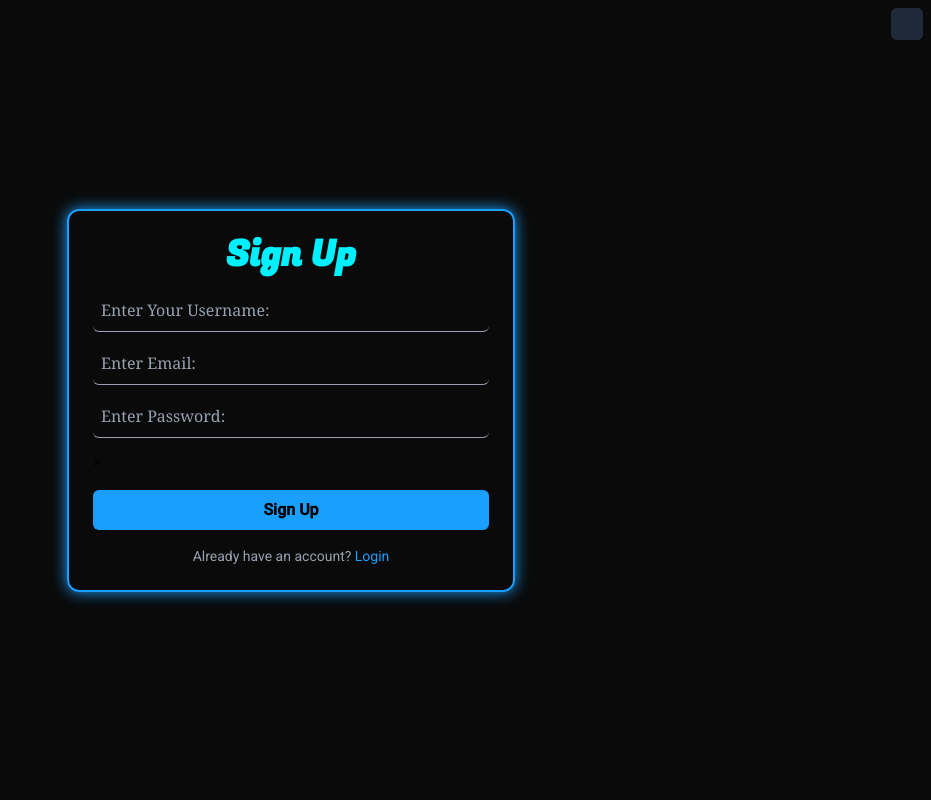
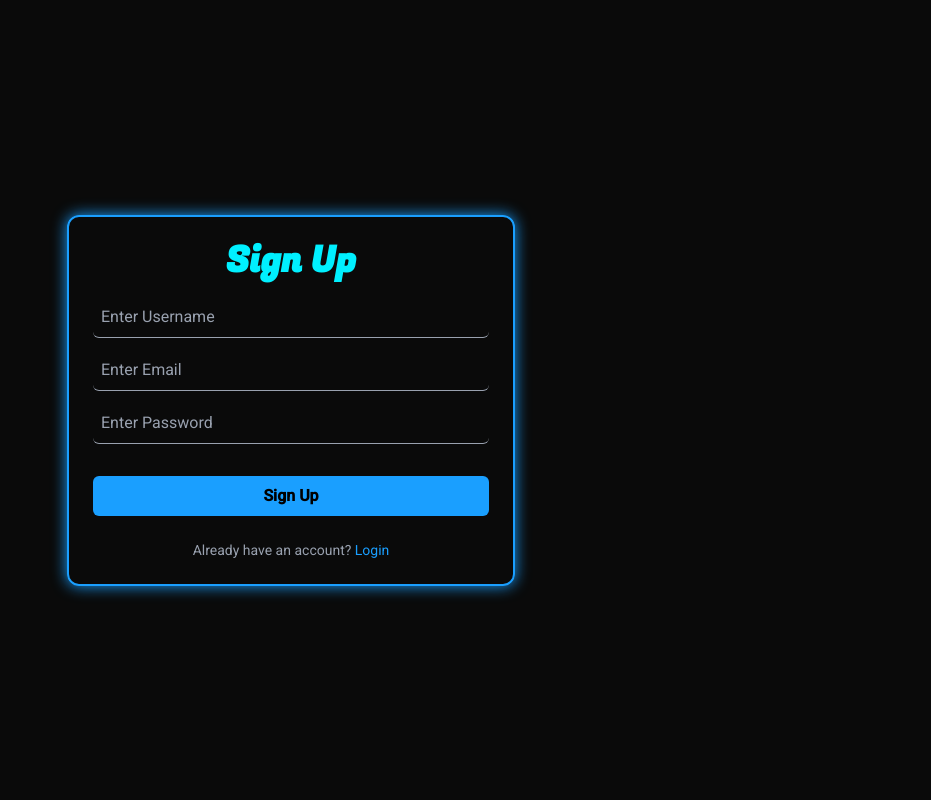
Before and after one commit to Saadbkhalid666/AutoLog.ai, an Angular app in the folder frontend/: page / in a window 1280 px wide. Shown: the top 800 px of the page, without its empty margins (349-1280 px from the left). Built offline with nearby package versions, Linux system fonts and the light colour scheme.

Commit message:
Just updating the thme of notifications

```diff
--- a/frontend/package.json
+++ b/frontend/package.json
@@ -22,6 +22,7 @@
   },
   "private": true,
   "dependencies": {
+    "@angular/animations": "^20.3.0",
     "@angular/cdk": "^20.2.3",
     "@angular/common": "^20.2.0",
     "@angular/compiler": "^20.2.0",
@@ -31,6 +32,7 @@
     "@angular/platform-browser": "^20.2.0",
     "@angular/router": "^20.2.0",
     "@tailwindcss/postcss": "^4.1.13",
+    "ngx-toastr": "^19.1.0",
     "postcss": "^8.5.6",
     "rxjs": "~7.8.0",
     "tailwindcss": "^4.1.13",
--- a/frontend/src/app/app.html
+++ b/frontend/src/app/app.html
@@ -8,6 +8,7 @@
 <body>
   <app-signup></app-signup>
   <app-otp></app-otp>
+  <app-login></app-login>
 
 </body>
 </html>
--- a/frontend/src/app/app.ts
+++ b/frontend/src/app/app.ts
@@ -2,11 +2,12 @@ import { Component, signal } from '@angular/core';
 import { RouterOutlet } from '@angular/router';
 import { Otp } from '../pages/otp/otp';
 import { Signup } from '../pages/signup/signup';
+import { Login } from '../pages/login/login';
 
 @Component({
   selector: 'app-root',
   standalone: true,
-  imports: [RouterOutlet,Otp,Signup],
+  imports: [RouterOutlet,Otp,Signup,Login],
   templateUrl: './app.html',
   styleUrl: './app.css'
 })
--- a/frontend/src/pages/otp/otp.css
+++ b/frontend/src/pages/otp/otp.css
@@ -1,4 +1,5 @@
 @import url('https://fonts.googleapis.com/css2?family=Fugaz+One&display=swap');
+
 
 .otp-font{
     font-family: 'Fugaz One', sans-serif;
--- a/frontend/src/pages/signup/signup.html
+++ b/frontend/src/pages/signup/signup.html
@@ -6,91 +6,62 @@
     <title>Sign Up | AutLog</title>
     <link rel="icon" href="../../assets/images/autolog-logo.png">
   </head>
-  <body class="flex justify-center items-center min-h-screen">
+<body class="bg-[#0a0a0a] min-h-screen flex justify-center items-center">
+
+  <!-- Toast container -->
+  <div class="fixed top-5 right-5 flex flex-col gap-3 z-50">
     <div
-      class="signup-form-container border-[#1a9fff] border-2 rounded-xl p-6 w-[90%] max-w-md flex justify-center items-center shadow-md shadow-neon"
+      *ngFor="let toast of toasts"
+      [ngClass]="{
+        'bg-green-500': toast.type === 'success',
+        'bg-red-500': toast.type === 'error'
+      }"
+      class="text-white px-4 py-2 rounded-lg shadow-lg transform transition-all duration-500 ease-in-out animate-slide-in-out"
     >
-      <form
-        [formGroup]="signupForm"
-        (ngSubmit)="Submit()"
-        class="signup-form flex flex-col justify-center items-center gap-4 w-full"
-      >
-        <h1 class="signup-font text-3xl md:text-4xl text-[#00f0ff] font-bold">Sign Up</h1>
+      {{ toast.message }}
+    </div>
+  </div>
 
-        <div class="form-group flex flex-col gap-3 w-full">
-          <input
-            type="text"
-            placeholder="Enter Your Username:"
-            formControlName="username"
-            required
-            class="p-2 rounded-md border-b border-gray-400 placeholder:font-serif placeholder:text-gray-400 focus:placeholder:text-gray-100 bg-transparent text-white focus:outline-none focus:border-[#1a9fff]"
+  <!-- Signup Form -->
+  <div class="signup-form-container border-[#1a9fff] border-2 rounded-xl p-6 w-[90%] max-w-md flex flex-col items-center shadow-md shadow-neon">
+    <form [formGroup]="signupForm" (ngSubmit)="Submit()" class="w-full flex flex-col gap-4">
+      <h1 class="signup-font text-3xl md:text-4xl text-[#00f0ff] font-bold text-center">Sign Up</h1>
+
+      <div class="flex flex-col gap-3">
+        <input type="text" placeholder="Enter Username" formControlName="username"
+          class="p-2 rounded-md border-b border-gray-400 bg-transparent text-white focus:outline-none focus:border-[#1a9fff] placeholder:text-gray-400"
         />
-          <span
-            *ngIf="username?.touched && username?.errors?.['required']"
-            class="text-red-500 text-sm"
-            >Username is required!</span
-          >
+        <span *ngIf="username?.touched && username?.errors?.['required']" class="text-red-500 text-sm">Username is required!</span>
 
-          <input
-            type="email"
-            placeholder="Enter Email:"
-            formControlName="email"
-            required
-            class="p-2 rounded-md border-b border-gray-400 placeholder:font-serif placeholder:text-gray-400 focus:placeholder:text-gray-100 bg-transparent text-white focus:outline-none focus:border-[#1a9fff]"
+        <input type="email" placeholder="Enter Email" formControlName="email"
+          class="p-2 rounded-md border-b border-gray-400 bg-transparent text-white focus:outline-none focus:border-[#1a9fff] placeholder:text-gray-400"
         />
-          <span *ngIf="email?.touched && email?.errors?.['required']" class="text-red-500 text-sm"
-            >Email is required!</span
-          >
-          <span *ngIf="email?.errors?.['email']" class="text-red-500 text-sm"
-            >Email Must Ends With @gmail.com</span
-          >
+        <span *ngIf="email?.touched && email?.errors?.['required']" class="text-red-500 text-sm">Email is required!</span>
+        <span *ngIf="email?.errors?.['email']" class="text-red-500 text-sm">Email must be valid!</span>
 
-          <input
-            type="password"
-            placeholder="Enter Password:"
-            formControlName="password"
-            required
-            class="p-2 rounded-md border-b border-gray-400 placeholder:font-serif placeholder:text-gray-400 focus:placeholder:text-gray-100 bg-transparent text-white focus:outline-none focus:border-[#1a9fff]"
+        <input type="password" placeholder="Enter Password" formControlName="password"
+          class="p-2 rounded-md border-b border-gray-400 bg-transparent text-white focus:outline-none focus:border-[#1a9fff] placeholder:text-gray-400"
         />
-          <span
-            *ngIf="password?.touched && password?.errors?.['required']"
-            class="text-red-500 text-sm"
-          >
-            Password is required!
-          </span>
+        <span *ngIf="password?.touched && password?.errors?.['required']" class="text-red-500 text-sm">Password is required!</span>
+        <span *ngIf="password?.touched && password?.errors?.['minlength']" class="text-red-500 text-sm">Password must be at least 6 characters!</span>
+      </div>
 
-          <span
-            *ngIf="password?.touched && password?.errors?.['minlength']"
-            class="text-red-500 text-sm"
-          >
-            Password must be at least 6 characters long!
-          </span>
-
-          >
-        </div>
-        <button
-          type="submit"
-          [disabled]="loading"
-          class="btn w-full py-2 duration-150 font-semibold rounded-md transition-all bg-[#1a9fff] text-black hover:bg-[#00f0ff] hover:text-white focus:text-white disabled:opacity-50 disabled:cursor-not-allowed flex justify-center items-center gap-2"
+      <button type="submit" [disabled]="loading"
+        class="w-full py-2 mt-4 font-semibold rounded-md bg-[#1a9fff] text-black hover:bg-[#00f0ff] hover:text-white disabled:opacity-50 disabled:cursor-not-allowed flex justify-center items-center gap-2"
       >
         <span *ngIf="!loading">Sign Up</span>
-
         <span *ngIf="loading" class="flex items-center gap-2">
-            <span
-              class="animate-spin border-2 border-t-transparent border-white rounded-full w-4 h-4"
-            ></span>
+          <span class="animate-spin border-2 border-t-transparent border-white rounded-full w-4 h-4"></span>
           Please wait...
         </span>
       </button>
 
-        <p class="text-gray-400 text-sm">
+      <p class="text-gray-400 text-sm text-center mt-2">
         Already have an account?
         <a routerLink="/login" class="text-[#1a9fff] hover:underline">Login</a>
       </p>
-
-        <p class="text-green-400  bg-gray-800 w-[max-content] p-4 fixed top-0 right-0 mt-2 mr-2 rounded-md text-center">{{ successMsg }}</p>
-        <p class="text-red-400 text-center  bg-gray-800 w-[max-content] p-4 fixed top-0 right-0 mt-2 mr-2 rounded-md">{{ errorMsg }}</p>
     </form>
   </div>
 </body>
+
 </html>
--- a/frontend/src/pages/signup/signup.ts
+++ b/frontend/src/pages/signup/signup.ts
@@ -8,56 +8,52 @@ import { AuthService, User } from '../../services/auth';
   standalone: true,
   imports: [CommonModule, ReactiveFormsModule],
   templateUrl: './signup.html',
-  styleUrl: './signup.css',
+  styleUrls: ['./signup.css'],
 })
 export class Signup {
+  toasts: { message: string; type: 'success' | 'error' }[] = [];
+
+  showToast(message: string, type: 'success' | 'error' = 'success') {
+    const toast = { message, type };
+    this.toasts.push(toast);
+
+    setTimeout(() => {
+      this.toasts = this.toasts.filter((t) => t !== toast);
+    }, 3000); // match with CSS animation
+  }
+
   signupForm = new FormGroup({
     username: new FormControl<string>('', [Validators.required, Validators.minLength(3)]),
     email: new FormControl<string>('', [Validators.required, Validators.email]),
     password: new FormControl<string>('', [Validators.required, Validators.minLength(6)]),
   });
 
-  get username() {
-    return this.signupForm.get('username');
-  }
-  get email() {
-    return this.signupForm.get('email');
-  }
-  get password() {
-    return this.signupForm.get('password');
-  }
+  get username() { return this.signupForm.get('username'); }
+  get email() { return this.signupForm.get('email'); }
+  get password() { return this.signupForm.get('password'); }
 
-  successMsg = '';
-  errorMsg = '';
-  loading=false;
+  loading = false;
 
   constructor(private authService: AuthService) {}
 
   Submit() {
     if (this.signupForm.valid) {
-      this.loading=true;
+      this.loading = true;
       const user: User = this.signupForm.value as User;
 
       this.authService.signup(user).subscribe({
-        next: (res) => {
-          this.signupForm.reset()
-          this.successMsg = 'Registration Successful!';
-          this.errorMsg = '';
-          this.loading=false;
-          setTimeout(()=>{
-            this.successMsg=''
-          },3000)
+        next: () => {
+          this.signupForm.reset();
+          this.showToast('Registration Successful!', 'success');
+          this.loading = false;
         },
-        error: (err) => {
-          this.errorMsg = 'SignUp Failed. Please try again.';
-          this.successMsg = '';
-          this.loading=false;
-          setTimeout(()=>{this.errorMsg=''},3000)
+        error: () => {
+          this.showToast('Registration Failed. Try again!', 'error');
+          this.loading = false;
         },
       });
     } else {
-      this.errorMsg = 'Form is invalid!';
-      this.successMsg = '';
+      this.showToast('Form is invalid!', 'error');
     }
   }
 }
--- a/frontend/src/styles.css
+++ b/frontend/src/styles.css
@@ -1,7 +1,31 @@
 /* You can add global styles to this file, and also import other style files */
 @import "tailwindcss";
+
 body{
     background-color: #0a0a0a;
 }
 html, body { height: 100%; }
 body { margin: 0; font-family: Roboto, "Helvetica Neue", sans-serif; }
+
+@keyframes slide-in-out {
+  0% {
+    opacity: 0;
+    transform: translateX(100%);
+  }
+  10% {
+    opacity: 1;
+    transform: translateX(0);
+  }
+  90% {
+    opacity: 1;
+    transform: translateX(0);
+  }
+  100% {
+    opacity: 0;
+    transform: translateX(100%);
+  }
+}
+
+.animate-slide-in-out {
+  animation: slide-in-out 3s forwards;
+}
```
Also changed, not shown: frontend/src/pages/otp/otp.html (+16 -8 lines), frontend/src/pages/otp/otp.ts (+14 -12 lines), 1 other file (tests, documents, lock files or other folders). Lines whose indentation alone changed are shown as unchanged.
